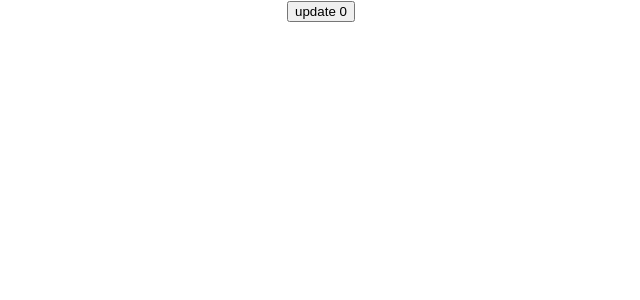
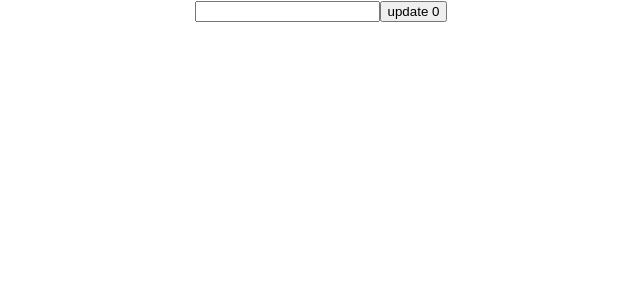
Before and after one commit to sir-hector/react-hooks, a React (Create React App) app: page / in a window 1280 px wide. Shown: the top 300 px of the page, without its empty margins (319-959 px from the left). Built offline with nearby package versions, Linux system fonts and the light colour scheme.

Commit message:
conditionally run effects

```diff
--- a/src/components/HookCounterUseEffect.js
+++ b/src/components/HookCounterUseEffect.js
@@ -2,13 +2,16 @@ import React, { useState, useEffect } from 'react'
 
 function HookCounterUseEffect() {
     const [count, setCount] = useState(0)
+    const [name, setName] = useState('')
 
     useEffect(()=> {
+        console.log('update document title')
         document.title = `You clicked ${count} times`
-    })
+    }, [count])
 
     return (
         <div>
+            <input type='text' value={name} onChange={(e)=> {setName(e.target.value)}}></input>
             <button onClick={()=> setCount(count +1 )}>update {count}
             </button>
         </div>
```
